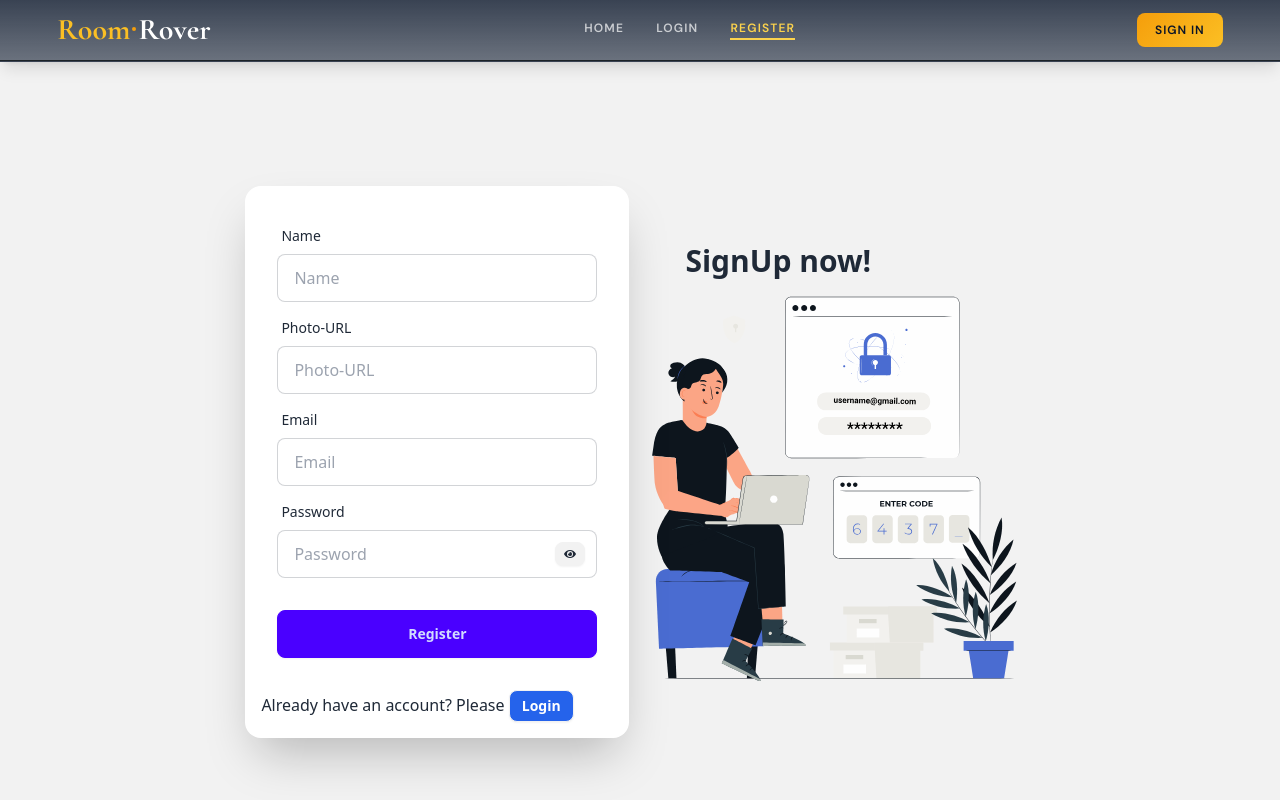
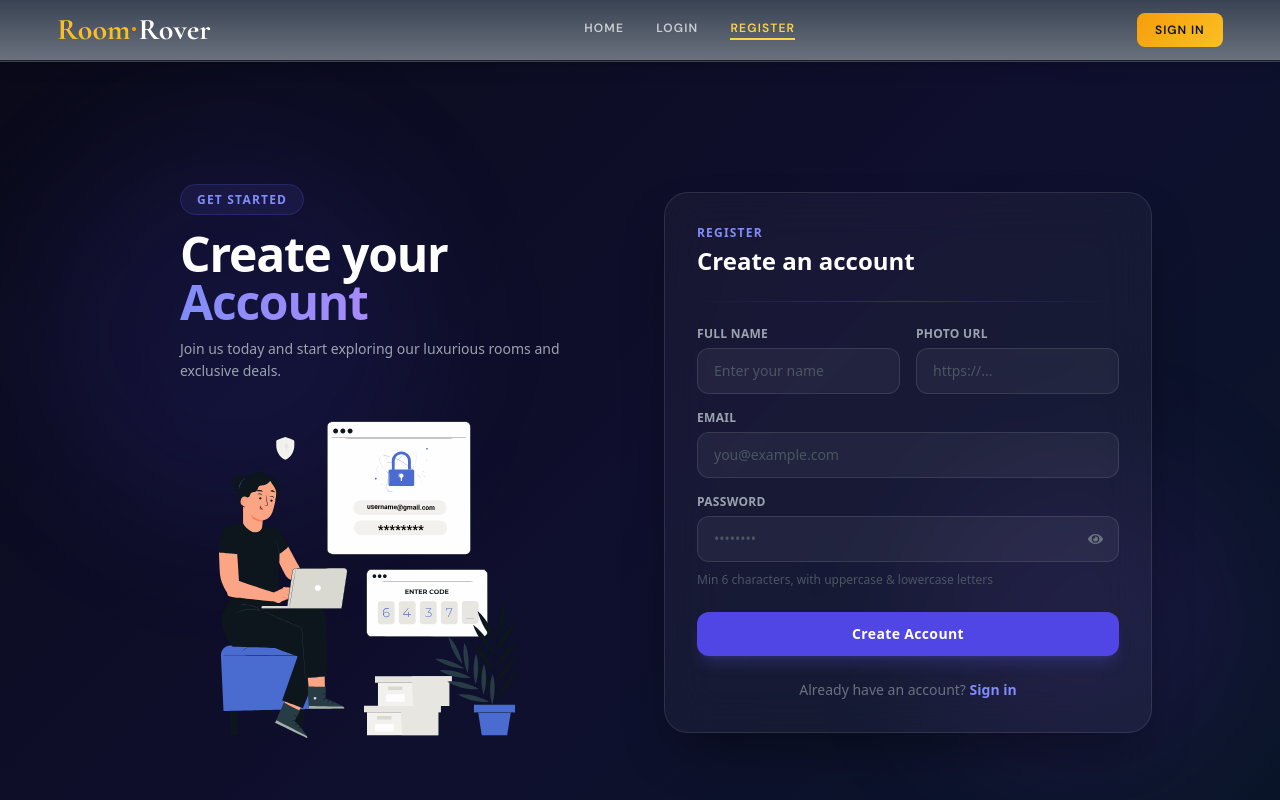
Before and after one commit to rasel3980/hotel-booking-platform, a React (Vite) app: page /Register in a window 1280 px wide. Shown: the top 800 px of the page. Built offline with nearby package versions, Linux system fonts and the light colour scheme; no server answers.

Commit message:
Update register page design

```diff
--- a/src/AuthProvider/AuthProvider.tsx
+++ b/src/AuthProvider/AuthProvider.tsx
@@ -7,6 +7,7 @@ import {
   signInWithEmailAndPassword,
   signInWithPopup,
   signOut,
+  updateProfile,
   User,
   UserCredential,
 } from 'firebase/auth';
@@ -15,7 +16,7 @@ import axios from 'axios';
 interface AuthContextType {
   handleGoogleLogin: () => Promise<UserCredential>;
   handleSignIn: (email: string, password: string) => Promise<UserCredential>;
-  handleRegister: (email: string, password: string) => Promise<UserCredential>;
+  handleRegister: (email: string, password: string, name: string, photo: string) => Promise<UserCredential>;
   handleLogout: () => Promise<void>;
   user: User | null;
   loader: boolean;
@@ -29,7 +30,7 @@ export const authContext = createContext<AuthContextType | null>(null);
 
 const AuthProvider = ({ routes }: AuthProviderProps) => {
   const provider = new GoogleAuthProvider();
-  const [user, setUser] = useState<User | null>(null);
+  const [user, setUser]   = useState<User | null>(null);
   const [loader, setLoader] = useState<boolean>(true);
 
   const handleGoogleLogin = (): Promise<UserCredential> => {
@@ -41,10 +42,20 @@ const AuthProvider = ({ routes }: AuthProviderProps) => {
     setLoader(true);
     return signInWithEmailAndPassword(auth, email, password);
   };
-
-  const handleRegister = (email: string, password: string): Promise<UserCredential> => {
+  const handleRegister = (
+    email: string,
+    password: string,
+    name: string,
+    photo: string
+  ): Promise<UserCredential> => {
     setLoader(true);
-    return createUserWithEmailAndPassword(auth, email, password);
+    return createUserWithEmailAndPassword(auth, email, password).then((result) => {
+      updateProfile(result.user, {
+        displayName: name,
+        photoURL: photo,
+      });
+      return result;
+    });
   };
 
   const handleLogout = (): Promise<void> => {
@@ -90,9 +101,7 @@ const AuthProvider = ({ routes }: AuthProviderProps) => {
       setLoader(false);
     });
 
-    return () => {
-      unsubscribe();
-    };
+    return () => unsubscribe();
   }, []);
 
   return (
--- a/src/Pages/Register.tsx
+++ b/src/Pages/Register.tsx
@@ -13,7 +13,7 @@ const Register: React.FC = () => {
   const { handleRegister } = auth;
 
   const [errorMessage, setErrorMessage] = useState<string>('');
-  const [success, setSuccess] = useState<boolean>(false);
+  const [success, setSuccess]           = useState<boolean>(false);
   const [showPassword, setShowPassword] = useState<boolean>(false);
   const navigate = useNavigate();
 
@@ -30,28 +30,19 @@ const Register: React.FC = () => {
     setSuccess(false);
 
     if (password.length < 6) {
-      setErrorMessage('Password should be 6 characters or longer');
-      return;
+      setErrorMessage('Password should be 6 characters or longer'); return;
     }
     if (!/[a-z]/.test(password)) {
-      setErrorMessage('Password must contain at least one lowercase letter');
-      return;
+      setErrorMessage('Password must contain at least one lowercase letter'); return;
     }
     if (!/[A-Z]/.test(password)) {
-      setErrorMessage('Password must contain at least one uppercase letter');
-      return;
+      setErrorMessage('Password must contain at least one uppercase letter'); return;
     }
-
-    handleRegister(email, password)
+    handleRegister(email, password, name, photo)
       .then(() => {
         axios
-          .post(
-            'https://hotel-booking-server-one-xi.vercel.app/jwt',
-            { email },
-            { withCredentials: true }
-          )
+          .post('https://hotel-booking-server-one-xi.vercel.app/jwt', { email }, { withCredentials: true })
           .catch((error) => console.error('JWT token generation failed:', error));
-
         setSuccess(true);
         navigate('/');
         form.reset();
@@ -61,93 +52,144 @@ const Register: React.FC = () => {
         setSuccess(false);
       });
   };
+
   return (
-    <div className="hero bg-base-200 min-h-screen">
-      <div className="hero-content flex-col lg:flex-row-reverse">
+    <section
+      className="min-h-screen flex items-center justify-center px-4 py-16 relative overflow-hidden"
+      style={{ background: "linear-gradient(135deg, #0a0a1a 0%, #0f0f2e 50%, #0a1628 100%)" }}
+    >
+      <div className="absolute top-20 left-10 w-96 h-96 bg-indigo-600/10 rounded-full blur-3xl pointer-events-none" />
+      <div className="absolute bottom-20 right-10 w-80 h-80 bg-violet-600/10 rounded-full blur-3xl pointer-events-none" />
+
+      <div className="relative z-10 w-full max-w-5xl mx-auto grid grid-cols-1 lg:grid-cols-2 gap-12 items-center">
+        <div className="hidden lg:flex flex-col items-center gap-6">
           <div>
-          <h1 className="text-3xl font-bold ml-10">SignUp now!</h1>
-          <Lottie animationData={RegisterAnimation} />
+            <span className="text-xs font-semibold tracking-widest uppercase text-indigo-400 bg-indigo-500/10 border border-indigo-500/20 px-4 py-1.5 rounded-full">
+              Get Started
+            </span>
+            <h1 className="mt-5 text-4xl md:text-5xl font-bold text-white tracking-tight leading-tight">
+              Create your <br />
+              <span className="text-transparent bg-clip-text bg-gradient-to-r from-indigo-400 to-violet-400">
+                Account
+              </span>
+            </h1>
+            <p className="mt-3 text-gray-400 text-sm leading-relaxed max-w-sm">
+              Join us today and start exploring our luxurious rooms and exclusive deals.
+            </p>
+          </div>
+          <Lottie animationData={RegisterAnimation} style={{ width: '320px', height: 'auto' }} />
+        </div>
+        <div
+          className="w-full rounded-3xl border border-white/10 backdrop-blur-xl p-8 flex flex-col gap-6 shadow-2xl shadow-black/40"
+          style={{ background: "rgba(255,255,255,0.04)" }}
+        >
+          <div className="lg:hidden text-center">
+            <span className="text-xs font-semibold tracking-widest uppercase text-indigo-400 bg-indigo-500/10 border border-indigo-500/20 px-4 py-1.5 rounded-full">
+              Get Started
+            </span>
+            <h2 className="mt-4 text-3xl font-bold text-white">Register</h2>
           </div>
 
-        <div className="card bg-base-100 w-full max-w-sm shrink-0 shadow-2xl">
-          <form onSubmit={handleSubmit} className="card-body">
+          <div className="hidden lg:block">
+            <p className="text-xs font-semibold tracking-widest uppercase text-indigo-400">Register</p>
+            <h2 className="mt-1 text-2xl font-bold text-white">Create an account</h2>
+          </div>
 
-            <div className="form-control">
-              <label className="label">
-                <span className="label-text">Name</span>
+          <div className="h-px bg-gradient-to-r from-transparent via-indigo-500/30 to-transparent" />
+
+          <form onSubmit={handleSubmit} className="flex flex-col gap-4">
+            <div className="grid grid-cols-1 sm:grid-cols-2 gap-4">
+              <div className="flex flex-col gap-1.5">
+                <label className="text-xs font-semibold tracking-wide text-gray-400 uppercase">
+                  Full Name
                 </label>
                 <input
                   type="text"
                   name="name"
-                placeholder="Name"
-                className="input input-bordered"
+                  placeholder="Enter your name"
                   required
+                  className="w-full px-4 py-3 rounded-xl bg-white/5 border border-white/10 text-gray-200 text-sm placeholder-gray-600 outline-none focus:border-indigo-500/50 transition-all duration-200"
                 />
               </div>
-
-            <div className="form-control">
-              <label className="label">
-                <span className="label-text">Photo-URL</span>
+              <div className="flex flex-col gap-1.5">
+                <label className="text-xs font-semibold tracking-wide text-gray-400 uppercase">
+                  Photo URL
                 </label>
                 <input
                   type="url"
                   name="url"
-                placeholder="Photo-URL"
-                className="input input-bordered"
+                  placeholder="https://..."
                   required
+                  className="w-full px-4 py-3 rounded-xl bg-white/5 border border-white/10 text-gray-200 text-sm placeholder-gray-600 outline-none focus:border-indigo-500/50 transition-all duration-200"
                 />
               </div>
-
-            <div className="form-control">
-              <label className="label">
-                <span className="label-text">Email</span>
+            </div>
+            <div className="flex flex-col gap-1.5">
+              <label className="text-xs font-semibold tracking-wide text-gray-400 uppercase">
+                Email
               </label>
               <input
                 type="email"
                 name="email"
-                placeholder="Email"
-                className="input input-bordered"
+                placeholder="you@example.com"
                 required
+                className="w-full px-4 py-3 rounded-xl bg-white/5 border border-white/10 text-gray-200 text-sm placeholder-gray-600 outline-none focus:border-indigo-500/50 transition-all duration-200"
               />
             </div>
-
-            <div className="form-control relative">
-              <label className="label">
-                <span className="label-text">Password</span>
+            <div className="flex flex-col gap-1.5">
+              <label className="text-xs font-semibold tracking-wide text-gray-400 uppercase">
+                Password
               </label>
+              <div className="relative">
                 <input
                   type={showPassword ? 'text' : 'password'}
                   name="password"
-                placeholder="Password"
-                className="input input-bordered"
+                  placeholder="••••••••"
                   required
+                  className="w-full px-4 py-3 rounded-xl bg-white/5 border border-white/10 text-gray-200 text-sm placeholder-gray-600 outline-none focus:border-indigo-500/50 transition-all duration-200 pr-12"
                 />
                 <button
                   type="button"
                   onClick={() => setShowPassword(!showPassword)}
-                className="btn absolute right-3 top-12 btn-xs"
+                  className="absolute right-4 top-1/2 -translate-y-1/2 text-gray-500 hover:text-gray-300 transition-colors duration-200"
                 >
-                {showPassword ? <FaEyeSlash /> : <FaEye />}
+                  {showPassword ? <FaEyeSlash size={15} /> : <FaEye size={15} />}
                 </button>
               </div>
-
-            <div className="form-control mt-6">
-              <button type="submit" className="btn btn-primary">Register</button>
+              <p className="text-xs text-gray-600 mt-1">
+                Min 6 characters, with uppercase & lowercase letters
+              </p>
             </div>
+            {errorMessage && (
+              <p className="text-xs text-red-400 bg-red-500/10 border border-red-500/20 px-4 py-2.5 rounded-xl">
+                ✕ {errorMessage}
+              </p>
+            )}
+            {success && (
+              <p className="text-xs text-emerald-400 bg-emerald-500/10 border border-emerald-500/20 px-4 py-2.5 rounded-xl">
+                ✓ Registered successfully! Redirecting...
+              </p>
+            )}
+            <button
+              type="submit"
+              className="w-full py-3 rounded-xl bg-indigo-600 hover:bg-indigo-500 text-white text-sm font-semibold tracking-wide shadow-lg shadow-indigo-500/20 hover:shadow-indigo-500/30 hover:-translate-y-0.5 transition-all duration-200 mt-2"
+            >
+              Create Account
+            </button>
           </form>
-
-          <p className="ml-4 mb-4 mr-4">
-            Already have an account? Please{' '}
-            <button className="btn btn-sm bg-blue-600 text-white">
-              <NavLink to="/login">Login</NavLink>
-            </button>
+          <p className="text-center text-sm text-gray-500">
+            Already have an account?{' '}
+            <NavLink
+              to="/login"
+              className="text-indigo-400 hover:text-indigo-300 font-semibold transition-colors duration-200"
+            >
+              Sign in
+            </NavLink>
           </p>
 
-          {errorMessage && <p className="text-red-600 ml-4 mb-3">{errorMessage}</p>}
-          {success && <p className="text-green-600 mb-3 ml-20 text-lg">Register Successfully</p>}
         </div>
       </div>
-    </div>
+    </section>
   );
 };
 
```
Lines whose indentation alone changed are shown as unchanged.
